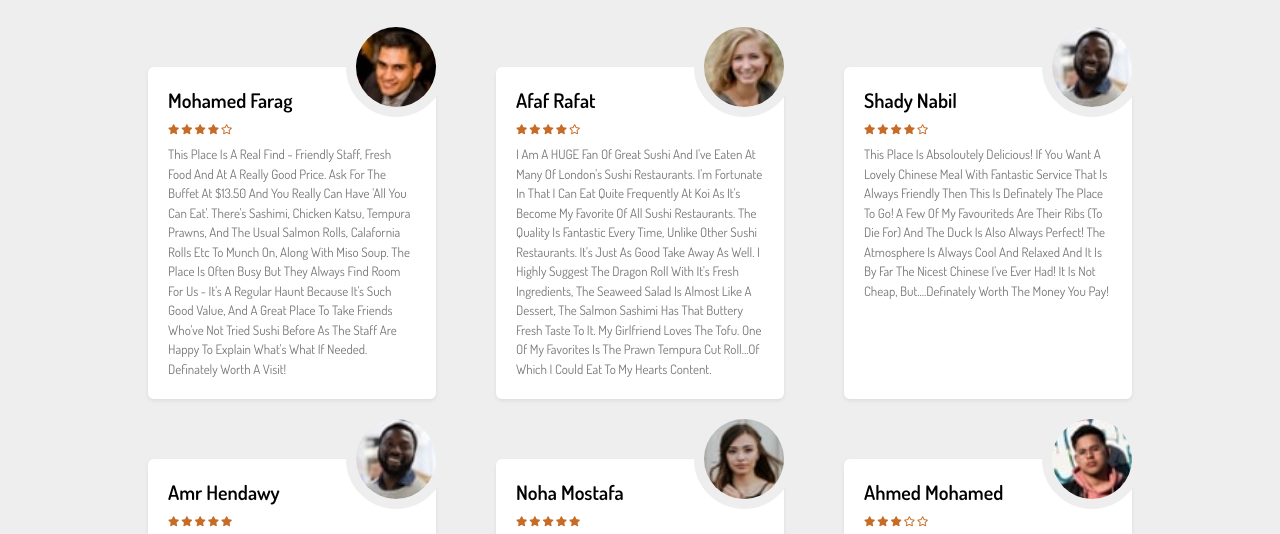
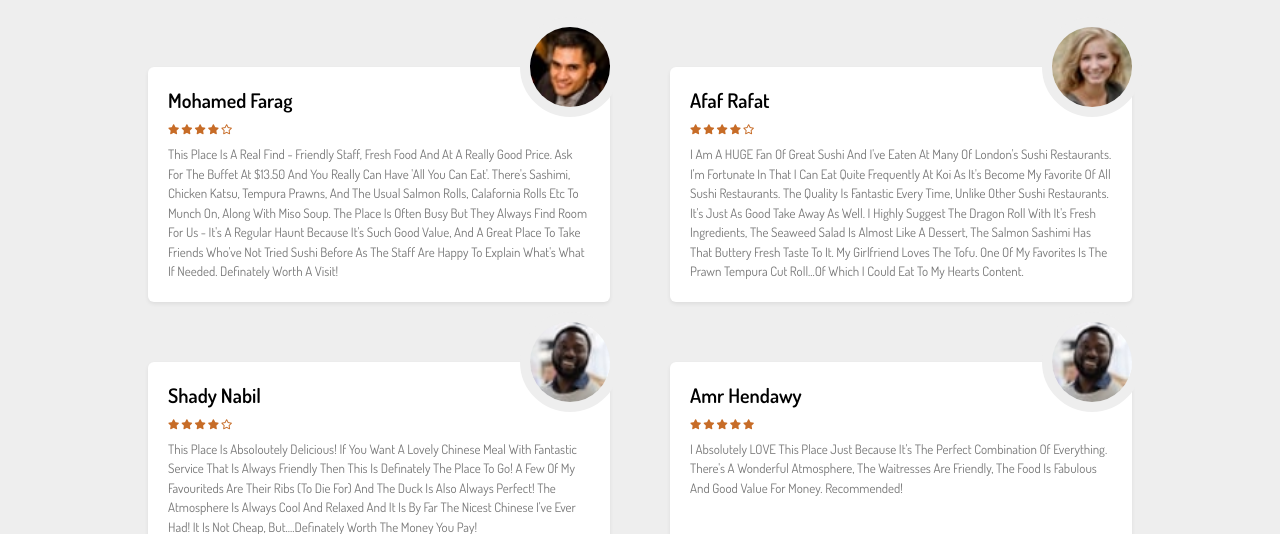
Before and after one commit to afafrafat77/Lettuce-Eat, a plain HTML site: page review.html in a window 1280 px wide. Shown: the part 190-724 px from the top of the page. Drawn offline with Linux system fonts and the light colour scheme.

Commit message:
Update style.css

```diff
--- a/css/style.css
+++ b/css/style.css
@@ -538,7 +538,7 @@ transform: scale(.9);
  }
  .reviews .container {
    display: grid;
-   grid-template-columns: repeat(auto-fill, minmax(250px, 1fr));
+   grid-template-columns: repeat(auto-fill, minmax(300px, 1fr));
    gap: 6rem;
    margin: 2rem;
  }
```
